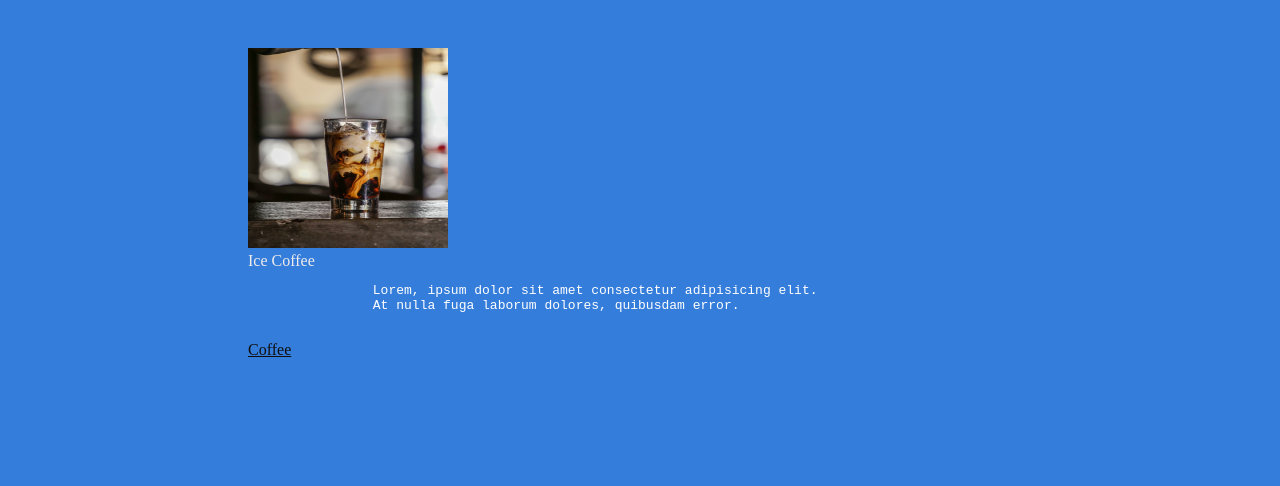
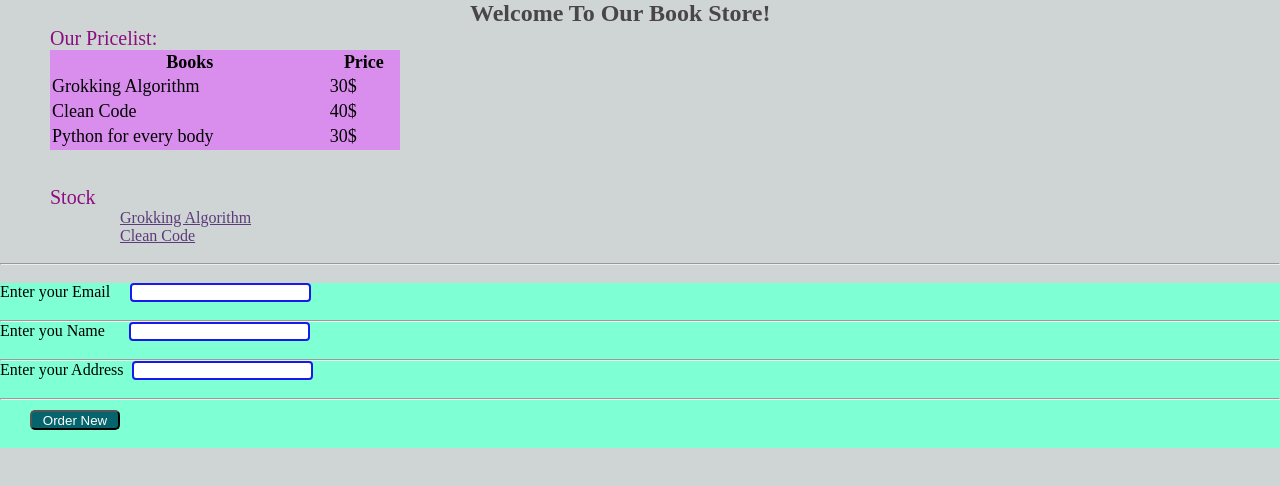
Before and after one commit to Nada7372/front_end, a plain HTML site: page index.html in a window 1280 px wide. Drawn offline with Linux system fonts and the light colour scheme.

Commit message:
Add files via upload

```diff
--- a/index.html
+++ b/index.html
@@ -4,46 +4,67 @@
     <meta charset="UTF-8">
     <meta name="viewport" content="width=device-width, initial-scale=1.0">
     <title>Document</title>
-    <style>
-        body{
+    <link rel="stylesheet"    href="styel.css">
+</head>
+<body>
+<section class="box1">
+    <h1>Welcome  To Our Book Store!</h1>
+    <span>Our Pricelist:</span>
+    <table>
+        <thead>
+            <th rowspan="9">Books</th>
+            <th rowspan="6">Price</th>
+        </thead>
+        <tbody>
+            <tr>
+                <td>Grokking Algorithm  </td>&nbsp;&nbsp;&nbsp;
+                <td>30$</td>
+            </tr>
+            <tr>
+                <td>Clean Code </td>&nbsp;&nbsp;&nbsp;&nbsp;
+                <td>40$</td>
+            </tr>
+            <tr>
+                <td>Python for every body </td>&nbsp;&nbsp;&nbsp;&nbsp;
+                <td>30$</td>
+            </tr>
+        </tbody>
+    </table>
+    <br>
+    <br>
+    <ul > <span>Stock</span>
+        <li>
+            <a href="#">Grokking Algorithm </a>
+        </li>
+        <li>
+            <a href="#">Clean Code </a>
+        </li>
+    </ul>
+</section>
+<br>
 
-        background-color: rgb(53, 125, 218);
+<hr>
 
-        }
-            pre{
-                color: white;
-            margin-left: 240px;
-            }
-        span{
-            color: rgb(238, 235, 235);
-            margin-left: 240px;
-        }
-    img{
-        margin-top: 40px;
-        color: white;
-        margin-left: 240px;
-    }
-    a{
-        color: rgb(15, 15, 15);
-        margin-left: 240px;
-    }
-
-    </style>
-</head>
-<body >
-    <section>
-    <div>
-        <img src="jorik-blom-HP4VFH70LMc-unsplash.jpg"      alt="coffee" width="200px" height="200px">
-        <br>
-            <span>Ice Coffee</span>
-            <br>
-
-            <pre>
-                Lorem, ipsum dolor sit amet consectetur adipisicing elit.
-                At nulla fuga laborum dolores, quibusdam error.
-            </pre>
-                <a href="link.html">Coffee</a>
-    </div>
-    </section>
+<br>
+<form>
+    <label for="email">Enter your Email&nbsp;&nbsp;&nbsp;&nbsp; </label>
+    <input type="text" id="email" required>
+    <br>
+    <br>
+    <hr>
+    <label for="email">Enter you Name &nbsp;&nbsp;&nbsp;&nbsp;</label>
+    <input type="text" id="email" required>
+    <br>
+    <br>
+    <hr>
+    <label for="email">Enter your Address&nbsp; </label>
+    <input type="text" id="email" required>
+    <br>
+    <br>
+    <hr>
+    <button type="submit">Order New</button>
+    <br>
+    <br>
+</form>
 </body>
 </html>
--- /dev/null
+++ b/styel.css
@@ -0,0 +1,51 @@
+*{
+    margin: 0;
+    padding: 0;
+    box-sizing: border-box;
+}
+body{
+    background-color: rgb(207, 212, 212);
+
+}
+.box1 h1{
+margin-left: 470px;
+color: rgb(72, 70, 70);
+}
+.box1 span{
+    margin-left: 50px;
+    color: rgb(141, 12, 130);
+    font-size: 20px;
+}
+.box1 table{
+    background-color: rgb(217, 142, 238);
+    color: black;
+    font-size: 18px;
+    margin-left: 50px;
+    width: 350px;
+    height: 100px;
+}
+.box1 a{
+color: rgb(92, 59, 123);
+margin-left: 120px;
+}
+
+
+form{
+background-color: aquamarine;
+
+
+}
+button{
+margin-top: 10px;
+margin-left: 30px;
+background-color: rgb(5, 100, 108);
+color: rgb(255, 255, 255);
+width: 90px;
+height: 20px;
+border-radius: 5px;
+}
+input{
+
+border: 2px solid #1919e9;
+border-radius: 4px;
+}
```
